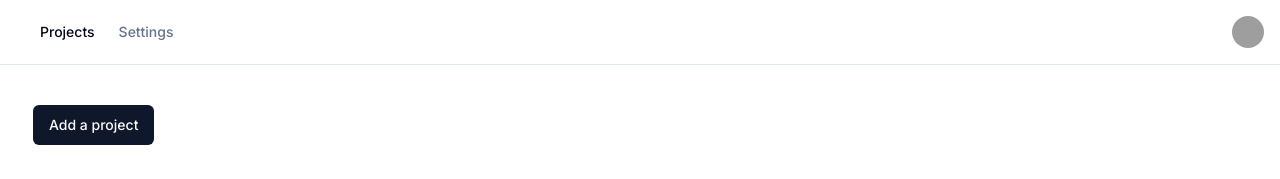
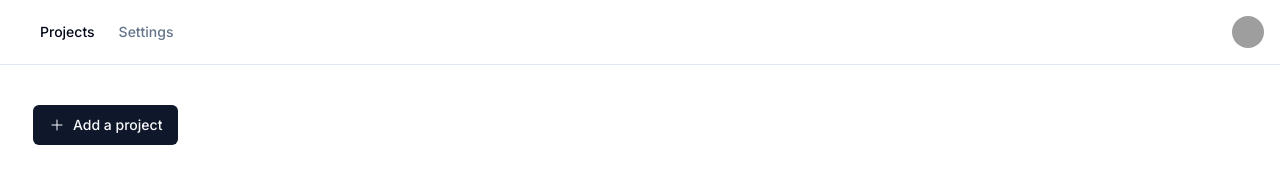
Before and after one commit to tanbiranjum/kwikdeploy, a Next.js app in the folder frontend/: page / in a window 1280 px wide. Shown: the top 179 px of the page. Built offline with nearby package versions, Linux system fonts and the light colour scheme; grey boxes are pictures that could not be loaded.

Commit message:
fix: add + icon in projects button

```diff
--- a/frontend/app/page.tsx
+++ b/frontend/app/page.tsx
@@ -5,6 +5,7 @@ import ProjectCard from "./project-card";
 import Link from "next/link";
 import MainContainer from "./components/main-container";
 import { Button } from "./components/ui/button";
+import { Icons } from "./components/icons";
 
 type Props = {};
 
@@ -13,7 +14,10 @@ const ProjectsPage = (props: Props) => {
     <MainContainer props={{ className: "" }}>
       <div className={cn("")}>
         <Link href="/targets">
-          <Button>Add a project</Button>
+          <Button>
+            <Icons.plus className="mr-2 h-4 w-4" />
+            Add a project
+          </Button>
         </Link>
       </div>
       <div className={cn("flex justify-center items-center flex-wrap gap-4")}>
```
